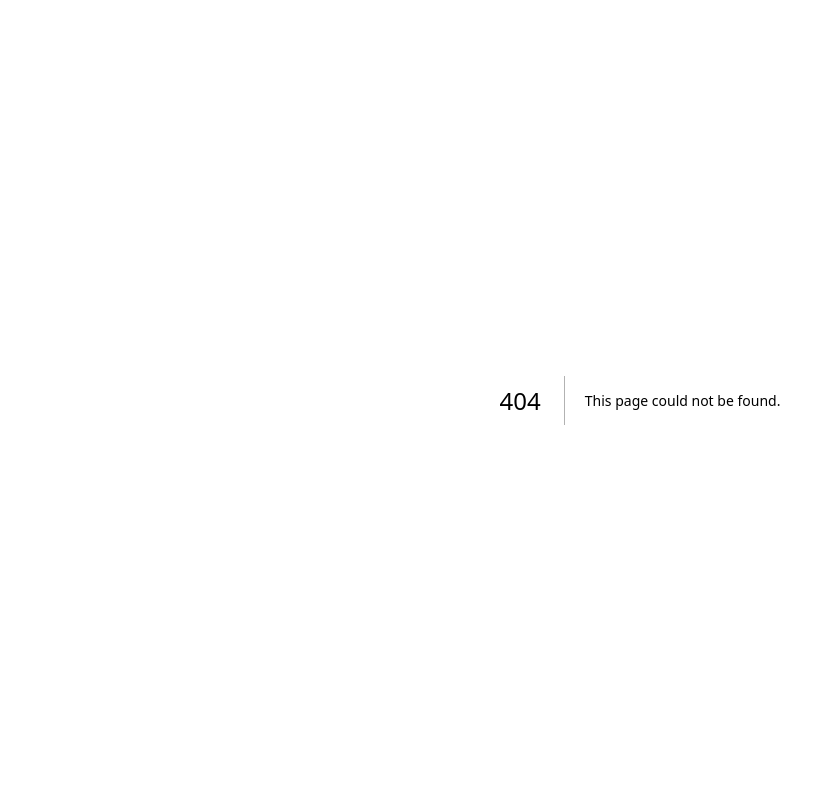
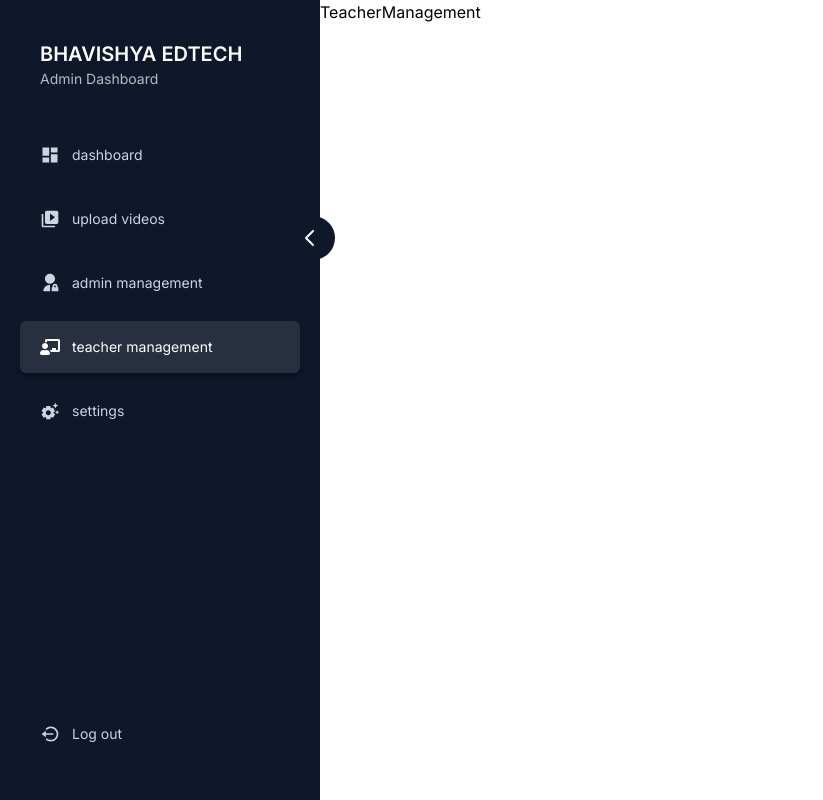
Before and after one commit to bhavishyaEdtech/bhavishya-frontend, a Next.js app: page /dashboard/management/teacher in a window 1280 px wide. Before the commit this address had no page. Shown: the whole page, without its empty margins (0-823 px from the left). Built offline with nearby package versions, Linux system fonts and the light colour scheme.

Commit message:
sidebar: fix routes

```diff
--- /dev/null
+++ b/src/app/dashboard/management/admin/page.tsx
@@ -0,0 +1,11 @@
+import React from 'react'
+
+type Props = {}
+
+const AdminManagement = (props: Props) => {
+  return (
+    <div>AdminManagement</div>
+  )
+}
+
+export default AdminManagement
--- /dev/null
+++ b/src/app/dashboard/management/teacher/page.tsx
@@ -0,0 +1,9 @@
+import React from "react";
+
+type Props = {};
+
+const TeacherManagement = (props: Props) => {
+  return <div>TeacherManagement</div>;
+};
+
+export default TeacherManagement;
--- /dev/null
+++ b/src/app/dashboard/settings/page.tsx
@@ -0,0 +1,11 @@
+import React from 'react'
+
+type Props = {}
+
+const Settings = (props: Props) => {
+  return (
+    <div>Settings</div>
+  )
+}
+
+export default Settings
--- /dev/null
+++ b/src/app/dashboard/videos/upload/page.tsx
@@ -0,0 +1,11 @@
+import React from 'react'
+
+type Props = {}
+
+const UploadVideos = (props: Props) => {
+  return (
+    <div>UploadVideos</div>
+  )
+}
+
+export default UploadVideos
--- a/src/components/Sidebar.tsx
+++ b/src/components/Sidebar.tsx
@@ -4,6 +4,7 @@ import { sidebarOptions } from "@/utils/SidebarRoutes";
 import { usePathname } from "next/navigation";
 import { useState } from "react";
 import { BiLogOutCircle as Logout } from "react-icons/bi";
+import Link from "next/link";
 
 type SidebarProps = {
   open: boolean;
@@ -12,7 +13,7 @@ type SidebarProps = {
 
 export default function Sidebar({ open, setOpen }: SidebarProps) {
   const currentRoute = usePathname();
-  const [active, setActive] = useState(false);
+
   const [collapse, setCollapsed] = useState(false);
 
   const collapsible = (e: any) => {
@@ -32,7 +33,7 @@ export default function Sidebar({ open, setOpen }: SidebarProps) {
         onClick={collapsible}
         className={`rounded-full bg-slate-900 bg-primary_100 xl:p-[10px] p-2 focus:outline-none ${
           !collapse ? "rotate-180" : "rotate-0"
-        } hidden md:flex items-center justify-center absolute right-[-15px] top-[30%] `}
+        } hidden md:flex items-center justify-center absolute right-[-15px] top-[27%] `}
       >
         <svg
           xmlns="http://www.w3.org/2000/svg"
@@ -68,13 +69,14 @@ export default function Sidebar({ open, setOpen }: SidebarProps) {
         </div>
 
         <div
-          className={`mt-10 flex flex-col justify-between items-center w-full px-5 gap-3 flex-grow ${
+          className={`mt-10 flex flex-col justify-between items-center w-full px-5 flex-grow ${
             collapse && "items-center"
           }`}
         >
-          <div className="w-full">
+          <div className="w-full flex flex-col justify-start items-start gap-3">
             {sidebarOptions.map((data) => (
               <>
+                <Link href={data.src} className="w-full">
                   <div
                     className={`group flex items-center justify-start py-4 px-5 w-full rounded-md gap-3 text-slate-300 shadow-black/20 cursor-pointer transition-all duration-300 ease-linear ${
                       currentRoute === data.src &&
@@ -82,11 +84,12 @@ export default function Sidebar({ open, setOpen }: SidebarProps) {
                     } hover:text-white hover:bg-white/10 hover:shadow-md`}
                     key={data.id}
                   >
-                  <p className="">{data.icon}</p>
+                    <p>{data.icon}</p>
                     <p className={`text-sm ${collapse && "hidden"}`}>
                       {data.name}
                     </p>
                   </div>
+                </Link>
               </>
             ))}
           </div>
@@ -94,7 +97,7 @@ export default function Sidebar({ open, setOpen }: SidebarProps) {
           <div
             className={`group flex items-center justify-start py-4 px-5 w-full rounded-md gap-3 text-slate-300 shadow-black/20 cursor-pointer transition-all duration-300 ease-linear hover:text-white hover:bg-white/10 hover:shadow-md `}
           >
-            <p className="">
+            <p>
               <Logout className="h-[20px] w-[20px]" />
             </p>
             <p className={`text-sm ${collapse && "hidden"}`}>Log out</p>
--- a/src/utils/SidebarRoutes.tsx
+++ b/src/utils/SidebarRoutes.tsx
@@ -17,24 +17,24 @@ export const sidebarOptions = [
     id: 2,
     name: "upload videos",
     icon: <Video className="h-[20px] w-[20px]" />,
-    src: "",
+    src: "/dashboard/videos/upload",
   },
   {
     id: 3,
     name: "admin management",
     icon: <Admin className="h-[20px] w-[20px]" />,
-    src: "",
+    src: "/dashboard/management/admin",
   },
   {
     id: 4,
     name: "teacher management",
     icon: <Teacher className="h-[20px] w-[20px]" />,
-    src: "",
+    src: "/dashboard/management/teacher",
   },
   {
     id: 5,
     name: "settings",
     icon: <Settings className="h-[20px] w-[20px]" />,
-    src: "",
+    src: "/dashboard/settings",
   },
 ];
```
Lines whose indentation alone changed are shown as unchanged.
